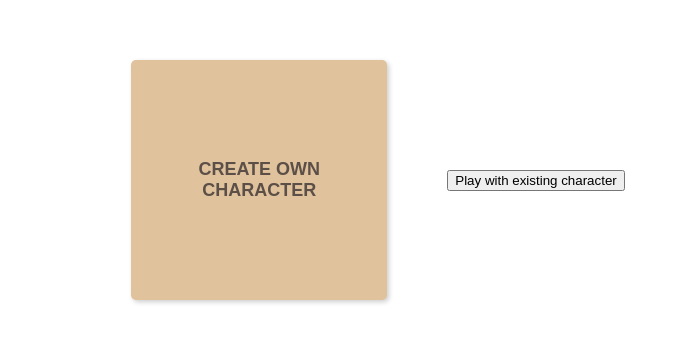
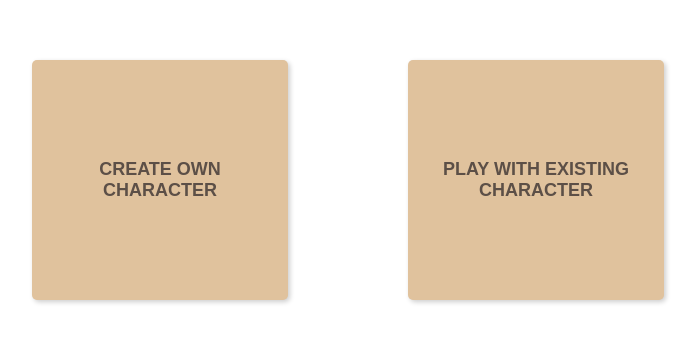
Before and after one commit to keykey7/fabbwled, a React (Vite) app in the folder fabbwled-frontend/: page /create in a window 1280 px wide. Shown: the part 220-562 px from the top of the page, without its empty margins (292-991 px from the left). Built offline with nearby package versions, Linux system fonts and the light colour scheme.

Commit message:
fix button style

```diff
--- a/fabbwled-frontend/src/routes/create/ChooseCreate.tsx
+++ b/fabbwled-frontend/src/routes/create/ChooseCreate.tsx
@@ -9,7 +9,7 @@ export default function ChooseCreate() {
       </Link>{" "}
       {/* TODO OLIVER: add route character creation */}
       <Link to={"/create/existing-character"}>
-        <button>Play with existing character</button>
+        <button className="choose_create_button">Play with existing character</button>
       </Link>
     </div>
   );
```
